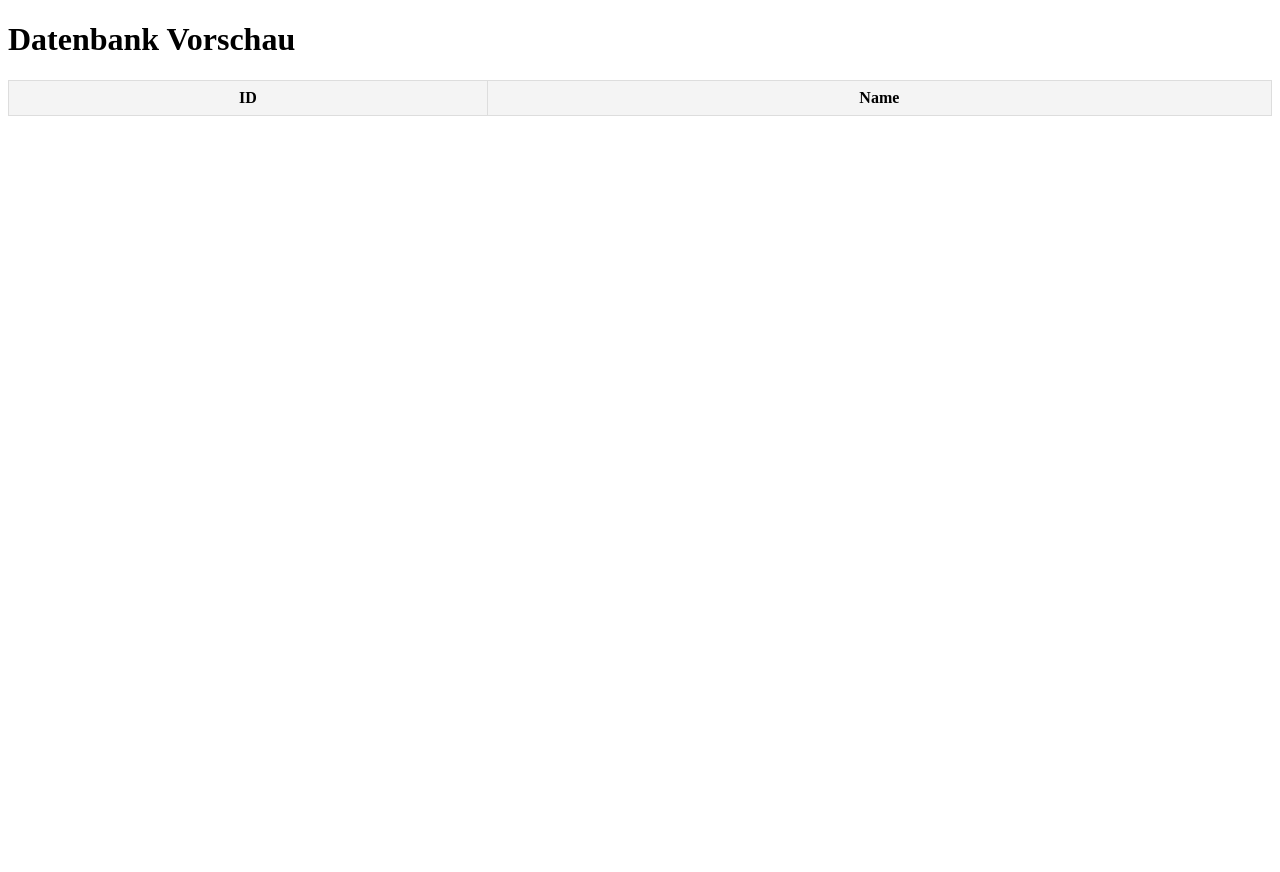
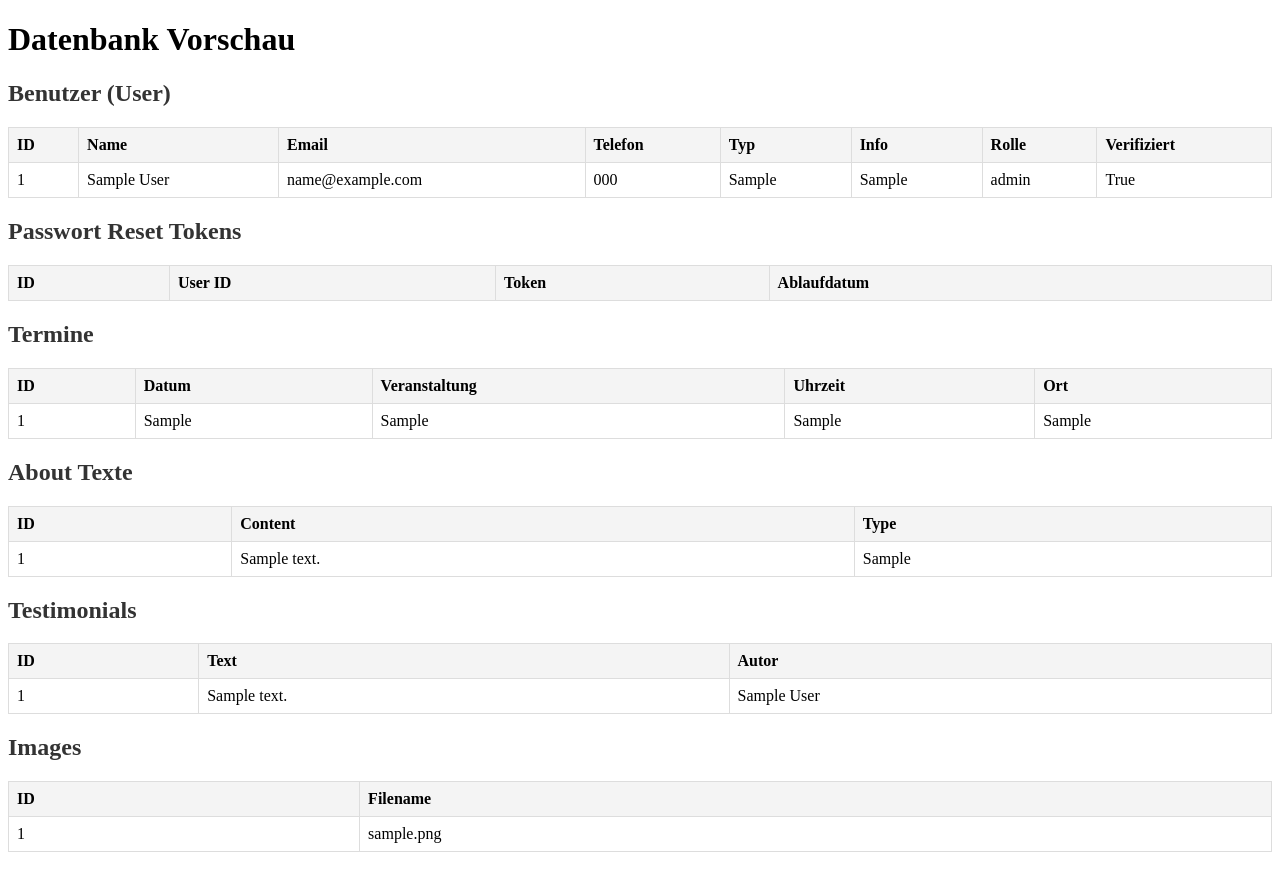
Before and after one commit to Myandr/tennis-website, a Flask app: page /db-preview in a window 1280 px wide. Before the commit the page ends 116 px from the top, so only its background shows below. Run offline with Flask 3, Linux system fonts and the light colour scheme; tables that the repository leaves empty hold one stand-in row (values such as "Sample post"); lists and menus that the app fills with data are empty.

Commit message:
db_preview.html aktualisieren

```diff
--- a/templates/db_preview.html
+++ b/templates/db_preview.html
@@ -1,5 +1,5 @@
 <!DOCTYPE html>
-<html lang="en">
+<html lang="de">
 <head>
     <meta charset="UTF-8">
     <meta name="viewport" content="width=device-width, initial-scale=1.0">
@@ -8,30 +8,153 @@
         table {
             width: 100%;
             border-collapse: collapse;
+            margin-bottom: 20px;
         }
         th, td {
             border: 1px solid #ddd;
             padding: 8px;
+            text-align: left;
         }
         th {
             background-color: #f4f4f4;
+        }
+        h2 {
+            color: #333;
         }
     </style>
 </head>
 <body>
     <h1>Datenbank Vorschau</h1>
+
+    <h2>Benutzer (User)</h2>
     <table>
         <thead>
             <tr>
                 <th>ID</th>
-                <th>Name</th> <!-- Ersetze mit deinen Spaltennamen -->
+                <th>Name</th>
+                <th>Email</th>
+                <th>Telefon</th>
+                <th>Typ</th>
+                <th>Info</th>
+                <th>Rolle</th>
+                <th>Verifiziert</th>
             </tr>
         </thead>
         <tbody>
-            {% for row in data %}
+            {% for user in users %}
             <tr>
-                <td>{{ row.id }}</td>
-                <td>{{ row.name }}</td> <!-- Ersetze mit deinen Attributen -->
+                <td>{{ user.id }}</td>
+                <td>{{ user.name }}</td>
+                <td>{{ user.email }}</td>
+                <td>{{ user.tele }}</td>
+                <td>{{ user.typ }}</td>
+                <td>{{ user.info }}</td>
+                <td>{{ user.role }}</td>
+                <td>{{ user.is_verified }}</td>
+            </tr>
+            {% endfor %}
+        </tbody>
+    </table>
+
+    <h2>Passwort Reset Tokens</h2>
+    <table>
+        <thead>
+            <tr>
+                <th>ID</th>
+                <th>User ID</th>
+                <th>Token</th>
+                <th>Ablaufdatum</th>
+            </tr>
+        </thead>
+        <tbody>
+            {% for token in reset_tokens %}
+            <tr>
+                <td>{{ token.id }}</td>
+                <td>{{ token.user_id }}</td>
+                <td>{{ token.token }}</td>
+                <td>{{ token.expiration }}</td>
+            </tr>
+            {% endfor %}
+        </tbody>
+    </table>
+
+    <h2>Termine</h2>
+    <table>
+        <thead>
+            <tr>
+                <th>ID</th>
+                <th>Datum</th>
+                <th>Veranstaltung</th>
+                <th>Uhrzeit</th>
+                <th>Ort</th>
+            </tr>
+        </thead>
+        <tbody>
+            {% for termin in termine %}
+            <tr>
+                <td>{{ termin.id }}</td>
+                <td>{{ termin.datum }}</td>
+                <td>{{ termin.veranstaltung }}</td>
+                <td>{{ termin.uhrzeit }}</td>
+                <td>{{ termin.ort }}</td>
+            </tr>
+            {% endfor %}
+        </tbody>
+    </table>
+
+    <h2>About Texte</h2>
+    <table>
+        <thead>
+            <tr>
+                <th>ID</th>
+                <th>Content</th>
+                <th>Type</th>
+            </tr>
+        </thead>
+        <tbody>
+            {% for about_text in about_texts %}
+            <tr>
+                <td>{{ about_text.id }}</td>
+                <td>{{ about_text.content }}</td>
+                <td>{{ about_text.type }}</td>
+            </tr>
+            {% endfor %}
+        </tbody>
+    </table>
+
+    <h2>Testimonials</h2>
+    <table>
+        <thead>
+            <tr>
+                <th>ID</th>
+                <th>Text</th>
+                <th>Autor</th>
+            </tr>
+        </thead>
+        <tbody>
+            {% for testimonial in testimonials %}
+            <tr>
+                <td>{{ testimonial.id }}</td>
+                <td>{{ testimonial.text }}</td>
+                <td>{{ testimonial.author }}</td>
+            </tr>
+            {% endfor %}
+        </tbody>
+    </table>
+
+    <h2>Images</h2>
+    <table>
+        <thead>
+            <tr>
+                <th>ID</th>
+                <th>Filename</th>
+            </tr>
+        </thead>
+        <tbody>
+            {% for image in images %}
+            <tr>
+                <td>{{ image.id }}</td>
+                <td>{{ image.filename }}</td>
             </tr>
             {% endfor %}
         </tbody>
```
